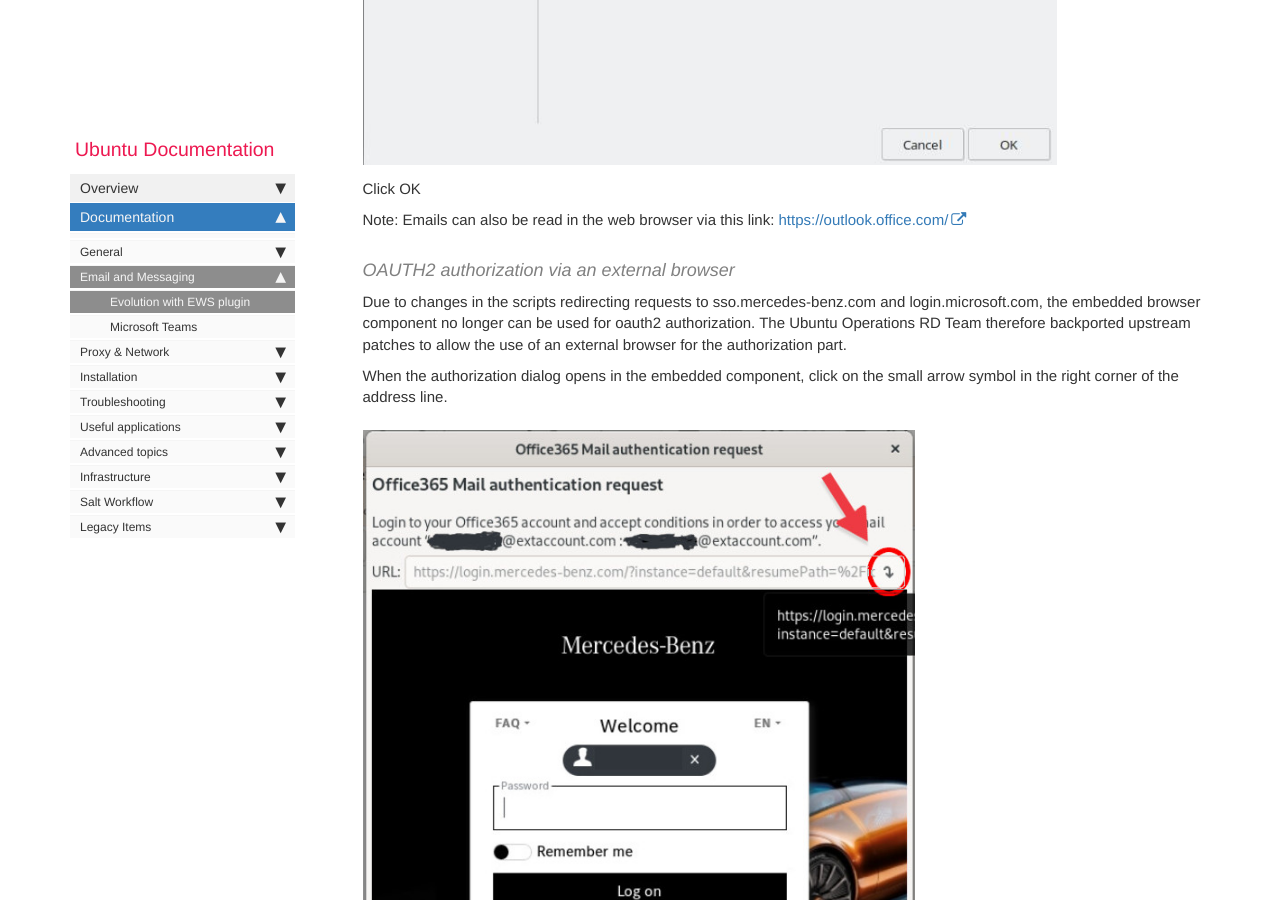
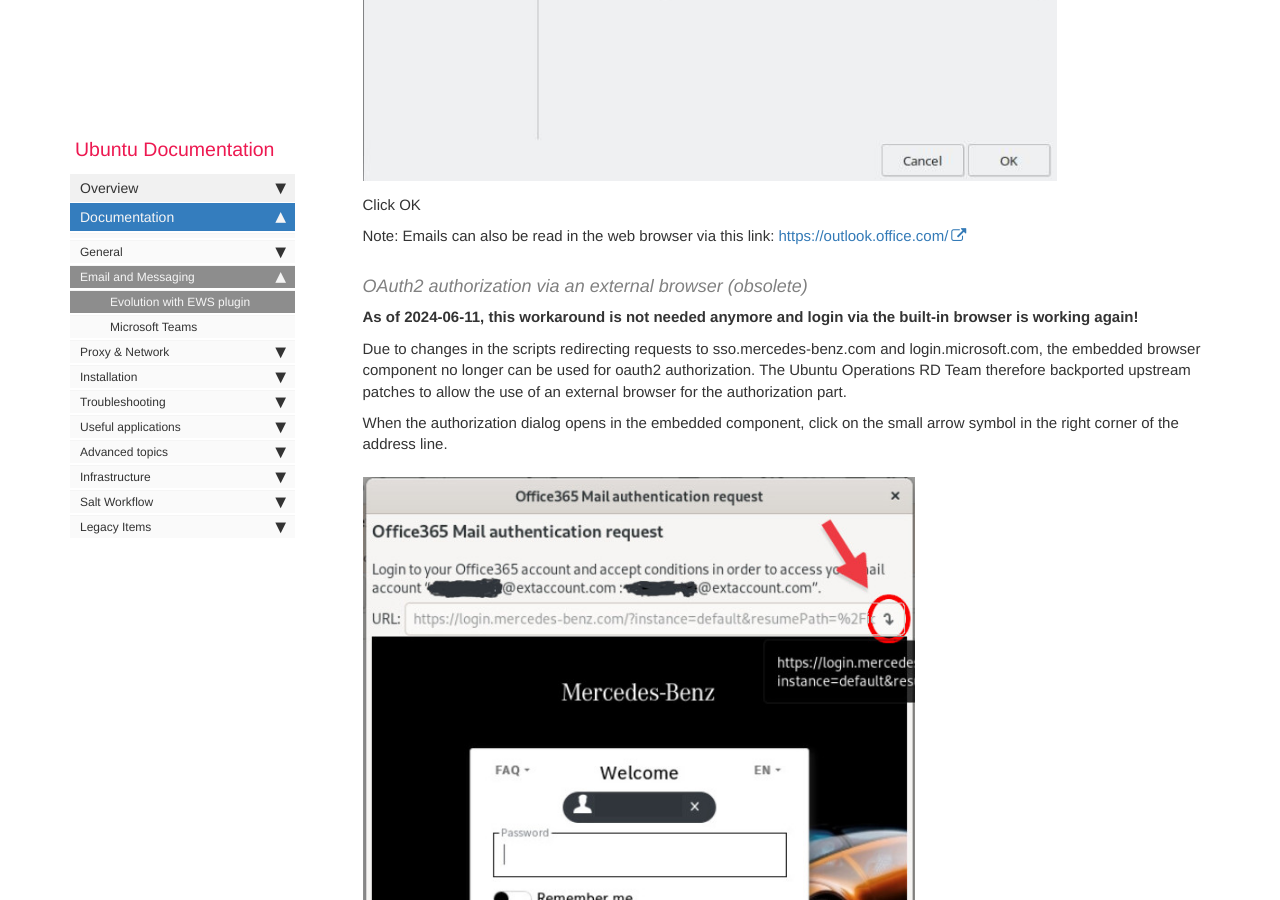
Before and after one commit to RajputPawan/Prometheus, a Jekyll site: the page built from pages/docs/evolution.md, in a window 1280 px wide and 900 px high, scrolled down 3724 px. Built offline with Jekyll 4.4.1, drawn with Linux system fonts in a browser that asks for light colours; comment, search, counter and statistics services are not loaded; some of the changed text lies outside the part shown.

Commit message:
mark Oauth2 workaround as obsolete

```diff
--- a/pages/docs/evolution.md
+++ b/pages/docs/evolution.md
@@ -52,7 +52,10 @@
 
 Note: Emails can also be read in the web browser via this link: <https://outlook.office.com/>
 
-#### OAUTH2 authorization via an external browser
+#### OAuth2 authorization via an external browser (obsolete)
+
+__As of 2024-06-11, this workaround is not needed anymore and login via the
+built-in browser is working again!__
 
 Due to changes in the scripts redirecting requests to sso.mercedes-benz.com and login.microsoft.com, the embedded browser component no longer can be used for oauth2 authorization. The Ubuntu Operations RD Team therefore backported upstream patches to allow the use of an external browser for the authorization part.
 
```
